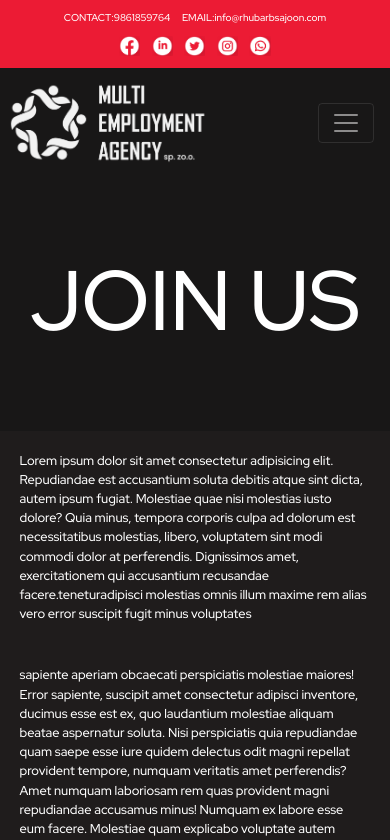
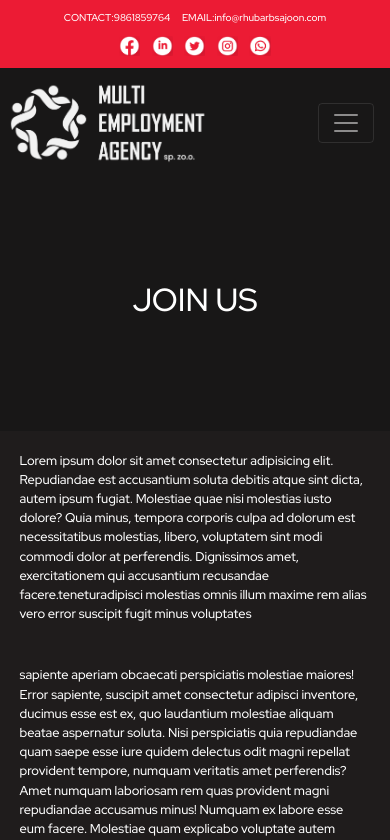
Before and after one commit to ashrinkc/JobPortal, a React (Create React App) app: page /recruitment in a window 390 px wide. Shown: the top 840 px of the page. Built offline with nearby package versions, Linux system fonts and the light colour scheme; a web font is replaced by a local one.

Commit message:
Added page and changed font size

```diff
--- a/src/Page/Blogs/blog.css
+++ b/src/Page/Blogs/blog.css
@@ -11,7 +11,7 @@ background-color: rgb(24, 23, 23);
 .blogTop>h1 {
     color: white;
     /* font-family: "Great Vibes", cursive; */
-    font-size: 10vh;
+    font-size: 4rem;
 }
 
 .mainBlogInfo{
@@ -125,4 +125,7 @@ background-color: rgb(24, 23, 23);
         width: 100%;
         font-size: 20px;
     }
+    .blogTop>h1{
+        font-size: 2rem;
+    }
 }
--- a/src/Page/Recruitment/recruitment.css
+++ b/src/Page/Recruitment/recruitment.css
@@ -13,7 +13,7 @@
 .RecruitTop>h1 {
     color: white;
     /* font-family: "Great Vibes", cursive; */
-    font-size: 10vh;
+    font-size: 4rem;
 }
 
 .mainRec{
@@ -61,6 +61,9 @@
         /* width: 85rem; */
         /* font-size: 30px; */
     }
+    .RecruitTop>h1{
+        font-size: 2rem;
+    }
     .recruitmentInfoBottom>div>h5{
         /* font-size: 35px; */
     }
```
